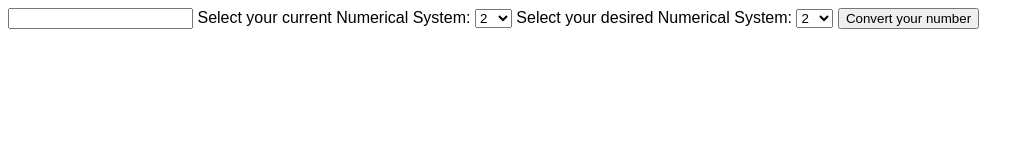
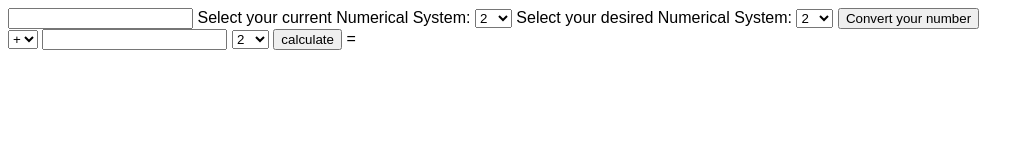
Before and after one commit to PatrickStojek/Swap-Number-between-numerical-systems, a plain HTML site: page index.html in a window 1280 px wide. Shown: the whole page, without its empty margins (0-1034 px from the left). Drawn offline with Linux system fonts and the light colour scheme.

Commit message:
add container for additional calculations on the number

```diff
--- a/index.html
+++ b/index.html
@@ -19,6 +19,7 @@
             <option value="16">16</option>
             <option value="10">10</option>
             <option value="33">33</option>
+            <option value="30">30</option>
             <option value="14">14</option>
         </select>
         <label for="NumericalSystem">Select your desired Numerical System:</label>
@@ -30,11 +31,36 @@
                 <option value="16">16</option>
                 <option value="10">10</option>
                 <option value="33">33</option>
+                <option value="30">30</option>
                 <option value="14">14</option>
             </select>
             <button class="test-Btn">Convert your number</button>
 
-            <div class="converted-number"></div>
+            <div class="container">
+                <div class="converted-number"></div>
+                <select name="operations" id="operations">
+                    <option class="addition big">+</option>
+                    <option class="subtraction big">-</option>
+                    <option class="multiplication big">*</option>
+                    <option class="division big">/</option>
+                </select>
+                <input type="text" class="NumberInput2 big">
+                <select name="base3" id="base3">
+                    <option value="2">2</option>
+                    <option value="3">3</option>
+                    <option value="4">4</option>
+                    <option value="5">5</option>
+                    <option value="16">16</option>
+                    <option value="10">10</option>
+                    <option value="33">33</option>
+                    <option value="30">30</option>
+                    <option value="14">14</option>
+                </select>
+                <button class="calc-Btn">calculate</button>
+                <span class="big">=</span>
+
+            </div>
+
     </main>
 </body>
 </html>
```
